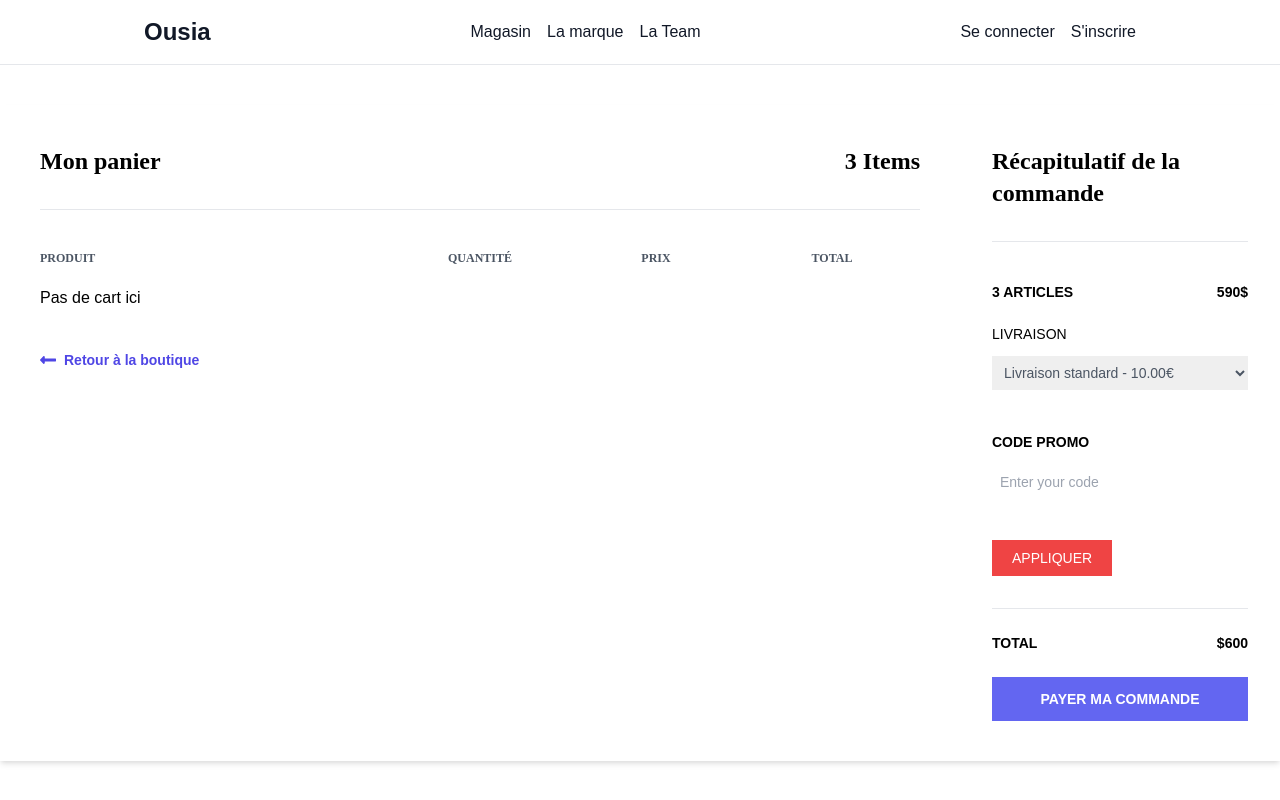
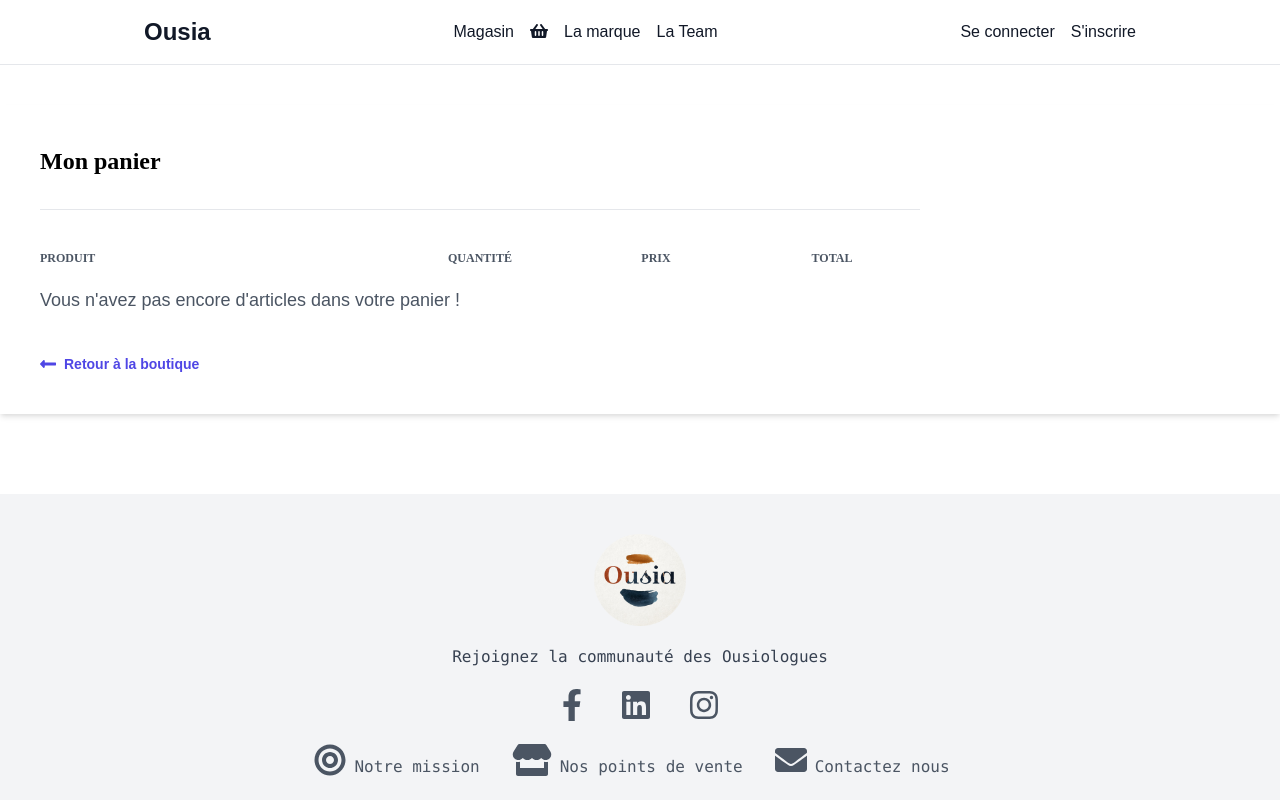
Before and after one commit to EmmanuelQuere/Ousia-front, a Next.js app: page /cart in a window 1280 px wide. Shown: the top 800 px of the page. Built offline with nearby package versions, Linux system fonts and the light colour scheme.

Commit message:
added cart without quantity methods

```diff
--- a/components/CartProduct.js
+++ b/components/CartProduct.js
@@ -20,8 +20,8 @@ const CartProduct = (props) => {
           <path d="M416 208H272V64c0-17.67-14.33-32-32-32h-32c-17.67 0-32 14.33-32 32v144H32c-17.67 0-32 14.33-32 32v32c0 17.67 14.33 32 32 32h144v144c0 17.67 14.33 32 32 32h32c17.67 0 32-14.33 32-32V304h144c17.67 0 32-14.33 32-32v-32c0-17.67-14.33-32-32-32z"/>
         </svg>
       </div>
-      <span className="text-center w-1/5 font-semibold text-sm">{props.product.price}</span>
-      <span className="text-center w-1/5 font-semibold text-sm">{props.product.price*props.quantity}</span>
+      <span className="text-center w-1/5 font-semibold text-sm">{props.product.price} €</span>
+      <span className="text-center w-1/5 font-semibold text-sm">{props.product.price*props.quantity} €</span>
     </div>
   )
 }
--- a/components/Navigation.js
+++ b/components/Navigation.js
@@ -2,6 +2,8 @@ import DisconnectButton from './DisconnectButton';
 import Link from 'next/link';
 import { useSelector } from 'react-redux';
 import { useState, useEffect } from 'react';
+import { FontAwesomeIcon } from "@fortawesome/react-fontawesome";
+import { faShoppingBasket} from "@fortawesome/free-solid-svg-icons";
 
 const Navigation = () => {
 
@@ -11,12 +13,13 @@ const Navigation = () => {
   useEffect(() => {
     if (isLoggedIn) {
       setNavbarElements (
-      <nav className="sticky top-0 z-10 bg-white backdrop-filter backdrop-blur-lg bg-opacity-30 border-b border-gray-200 firefox:bg-opacity-20">
+      <nav className="sticky top-0 z-10 bg-white backdrop-filter backdrop-blur-lg bg-opacity-80 border-b border-gray-200 firefox:bg-opacity-20">
         <div className="max-w-5xl mx-auto px-4">
           <div className="flex items-center justify-between h-16">
             <span className="text-2xl text-gray-900 font-semibold">Ousia</span>
             <div className="flex space-x-4 text-gray-900">
               <Link href="/shop"><a>Magasin</a></Link>
+              <Link href="/cart" passHref><a><FontAwesomeIcon icon={faShoppingBasket} /></a></Link>
               <a href="#">La marque</a>
               <a href="#">La Team</a>
             </div>
@@ -32,12 +35,13 @@ const Navigation = () => {
       )
     } else {
       setNavbarElements (
-      <nav className="sticky top-0 z-10 bg-white backdrop-filter backdrop-blur-lg bg-opacity-30 border-b border-gray-200 firefox:bg-opacity-20">
+      <nav className="sticky top-0 z-10 bg-white backdrop-filter backdrop-blur-lg bg-opacity-80 border-b border-gray-200 firefox:bg-opacity-20">
         <div className="max-w-5xl mx-auto px-4">
           <div className="flex items-center justify-between h-16">
             <span className="text-2xl text-gray-900 font-semibold">Ousia</span>
             <div className="flex space-x-4 text-gray-900">
               <Link href="/shop"><a>Magasin</a></Link>
+              <Link href="/cart" passHref><a><FontAwesomeIcon icon={faShoppingBasket} /></a></Link>
               <a href="#">La marque</a>
               <a href="#">La Team</a>
             </div>
--- a/pages/cart/index.js
+++ b/pages/cart/index.js
@@ -1,6 +1,7 @@
 import React from 'react';
 import { useSelector } from 'react-redux';
 import CartProduct from '../../components/CartProduct';
+import Link from 'next/link';
 
 // export const getServerSideProps = async (context) => {
 //   const res = await fetch(`${process.env.url}/items.json`);
@@ -11,7 +12,8 @@ import CartProduct from '../../components/CartProduct';
 // }
 
 const Cart = () => {
-  const [currentUserCart, setCurrentUserCart] = React.useState();
+  const [currentUserCart, setCurrentUserCart] = React.useState(null);
+  const [deliveryPrice, setDeliveryPrice] = React.useState(10);
   const userToken = useSelector(state => state.token);
 
   React.useEffect(
@@ -27,12 +29,25 @@ const Cart = () => {
 
       fetch(`${process.env.url}/mycart`, requestOptions)
         .then(response => response.json())
-        .then(response => console.log(response))
-      .then(result=> setCurrentUserCart(result))
+        .then(result => {
+          setCurrentUserCart(result)
+        })
         .catch(error => console.log('error', error));}
     }
     , []
   )
+
+  const totalPrice = (cart) => {
+    return Object.values(cart).reduce((t, { total }) => t + total, 0)
+  }
+
+  const totalQuantity = (cart) => {
+    return Object.values(cart).reduce((t, { quantity }) => t + quantity, 0)
+  }
+
+  const getSelectValue = (event) => {
+    setDeliveryPrice(Number(event.target.value))
+  }
 
   return (
   <div className="container mx-auto mt-10">
@@ -40,7 +55,7 @@ const Cart = () => {
       <div className="w-3/4 bg-white px-10 py-10">
         <div className="flex justify-between border-b pb-8">
           <h1 className="font-semibold text-2xl">Mon panier</h1>
-          <h2 className="font-semibold text-2xl">3 Items</h2>
+          {!currentUserCart || <h2 className="font-semibold text-2xl">{totalQuantity(currentUserCart)} {totalQuantity(currentUserCart) > 1 ? `articles` : `article`}</h2>}
         </div>
         <div className="flex mt-10 mb-5">
           <h3 className="font-semibold text-gray-600 text-xs uppercase w-2/5">Produit</h3>
@@ -48,39 +63,36 @@ const Cart = () => {
           <h3 className="font-semibold text-center text-gray-600 text-xs uppercase w-1/5 text-center">Prix</h3>
           <h3 className="font-semibold text-center text-gray-600 text-xs uppercase w-1/5 text-center">Total</h3>
           </div>
-          {currentUserCart ? <span>"hello"</span> : <span>Pas de cart ici</span>}
-          <a href="#" className="flex font-semibold text-indigo-600 text-sm mt-10">
-
-          <svg className="fill-current mr-2 text-indigo-600 w-4" viewBox="0 0 448 512"><path d="M134.059 296H436c6.627 0 12-5.373 12-12v-56c0-6.627-5.373-12-12-12H134.059v-46.059c0-21.382-25.851-32.09-40.971-16.971L7.029 239.029c-9.373 9.373-9.373 24.569 0 33.941l86.059 86.059c15.119 15.119 40.971 4.411 40.971-16.971V296z"/></svg>
+          {!currentUserCart ? <span className="text-gray-600 text-lg">Vous n'avez pas encore d'articles dans votre panier !</span> : currentUserCart.map(cartItem => <CartProduct key={cartItem.id} product={cartItem.item} quantity={cartItem.quantity}/>)}
+          <Link href="/shop">
+            <a className="flex font-semibold text-indigo-600 text-sm mt-10">
+              <svg className="fill-current mr-2 text-indigo-600 w-4" viewBox="0 0 448 512"><path d="M134.059 296H436c6.627 0 12-5.373 12-12v-56c0-6.627-5.373-12-12-12H134.059v-46.059c0-21.382-25.851-32.09-40.971-16.971L7.029 239.029c-9.373 9.373-9.373 24.569 0 33.941l86.059 86.059c15.119 15.119 40.971 4.411 40.971-16.971V296z" /></svg>
               Retour à la boutique
             </a>
+          </Link>
       </div>
 
-      <div id="summary" className="w-1/4 px-8 py-10">
+        {!currentUserCart || <div id="summary" className="w-1/4 px-8 py-10">
           <h1 className="font-semibold text-2xl border-b pb-8">Récapitulatif de la commande</h1>
           <div className="flex justify-between mt-10 mb-5">
-          <span className="font-semibold text-sm uppercase">3 articles</span>
-          <span className="font-semibold text-sm">590$</span>
+            <span className="font-semibold text-sm uppercase">{totalQuantity(currentUserCart)} {totalQuantity(currentUserCart) > 1 ? `articles` : `article`}</span>
+            <span className="font-semibold text-sm">{totalPrice(currentUserCart)} €</span>
           </div>
           <div>
             <label className="font-medium inline-block mb-3 text-sm uppercase">Livraison</label>
-          <select className="block p-2 text-gray-600 w-full text-sm">
-            <option>Livraison standard - 10.00€</option>
+            <select className="block p-2 text-gray-600 w-full text-sm" onChange={getSelectValue}>
+              <option value="10">Livraison standard - 10.00€</option>
+              <option value="20">Livraison express - 20.00€</option>
             </select>
           </div>
-        <div className="py-10">
-          <label htmlFor="promo" className="font-semibold inline-block mb-3 text-sm uppercase">Code promo</label>
-          <input type="text" id="promo" placeholder="Enter your code" className="p-2 text-sm w-full"></input>
-        </div>
-        <button className="bg-red-500 hover:bg-red-600 px-5 py-2 text-sm text-white uppercase">Appliquer</button>
           <div className="border-t mt-8">
             <div className="flex font-semibold justify-between py-6 text-sm uppercase">
               <span>Total</span>
-            <span>$600</span>
+              <span>{totalPrice(currentUserCart) + deliveryPrice} €</span>
             </div>
             <button className="bg-indigo-500 font-semibold hover:bg-indigo-600 py-3 text-sm text-white uppercase w-full">Payer ma commande</button>
           </div>
-      </div>
+        </div>}
 
     </div>
   </div>
```
Lines whose indentation alone changed are shown as unchanged.
